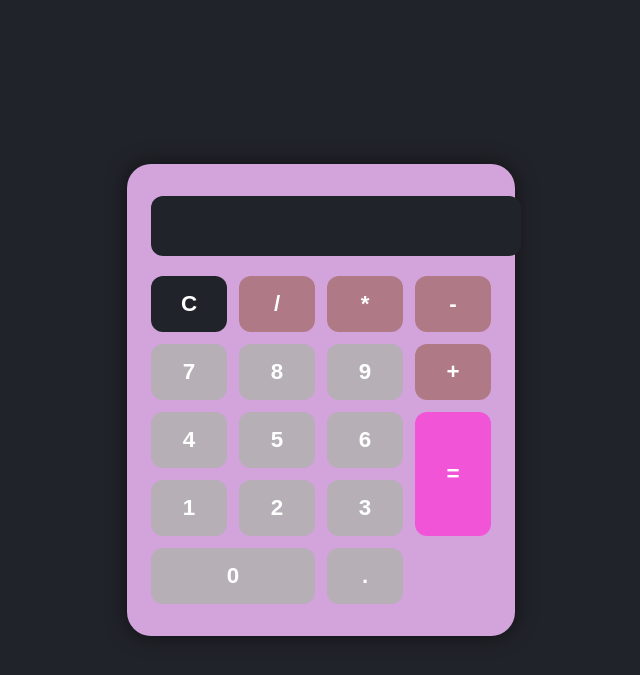
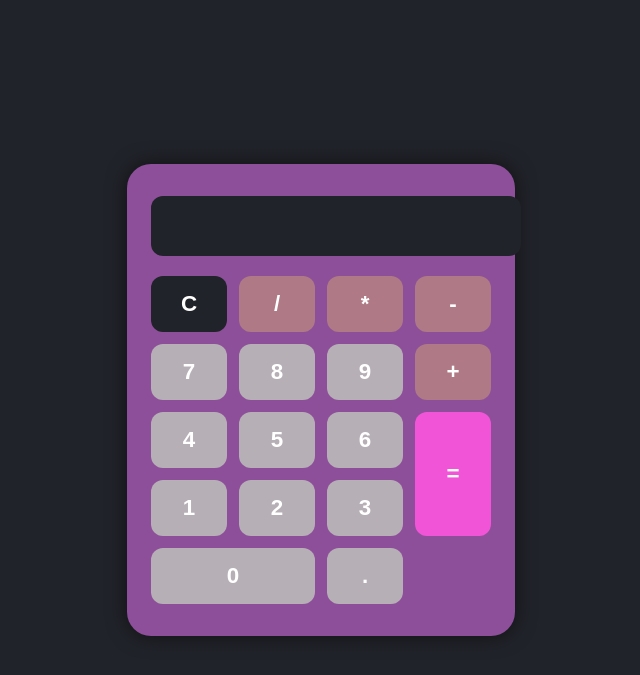
Before and after one commit to marlyn-18/proyecto-final, a Flask app: page / in a window 1280 px wide. Shown: the top 675 px of the page, without its empty margins (319-959 px from the left). Run offline with Flask 3, Linux system fonts and the light colour scheme.

Commit message:
estilo modificado

```diff
--- a/calculadora-web/static/estilos.css
+++ b/calculadora-web/static/estilos.css
@@ -9,7 +9,7 @@ body {
 }
 
 .calculator {
-  background: #d2a4db;
+  background: #8d4f99;
   border-radius: 24px;
   box-shadow: 0 0 20px #0008;
   padding: 32px 24px;
```
